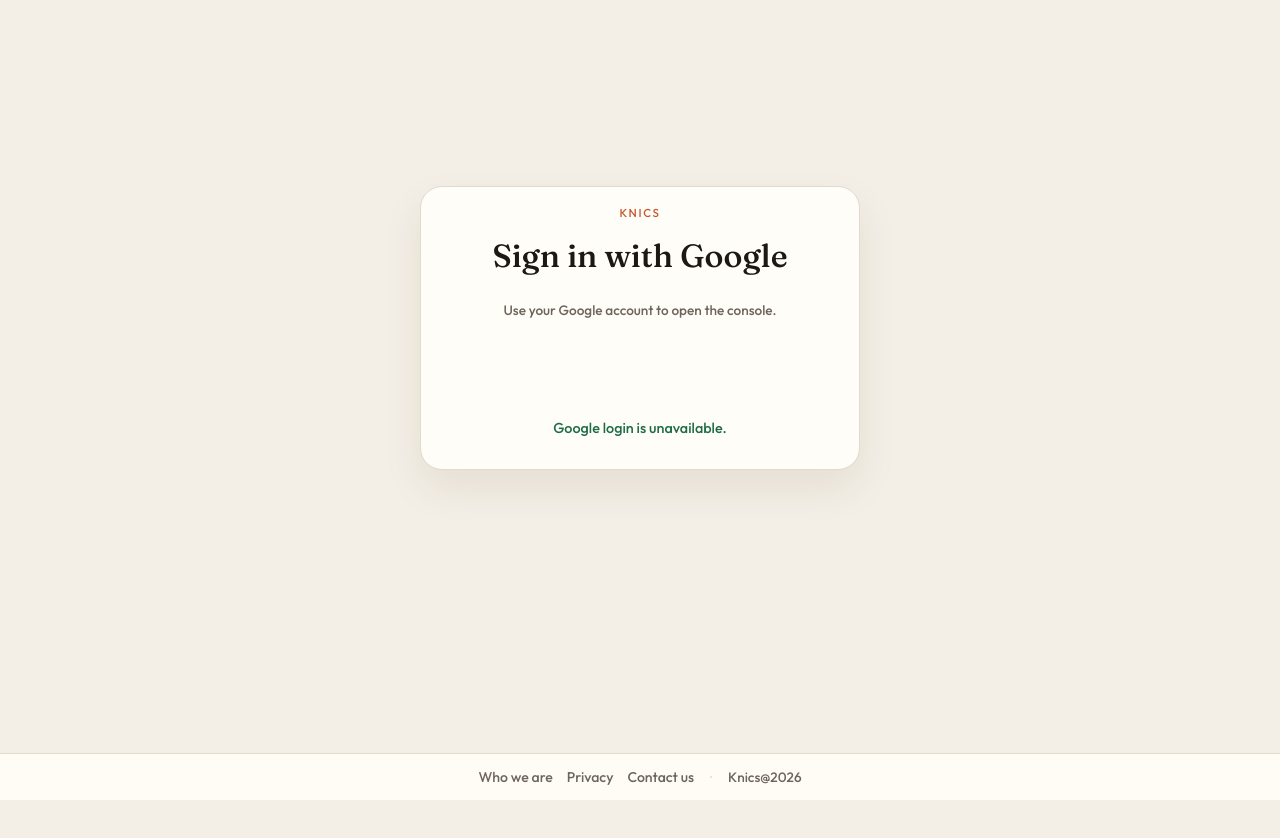
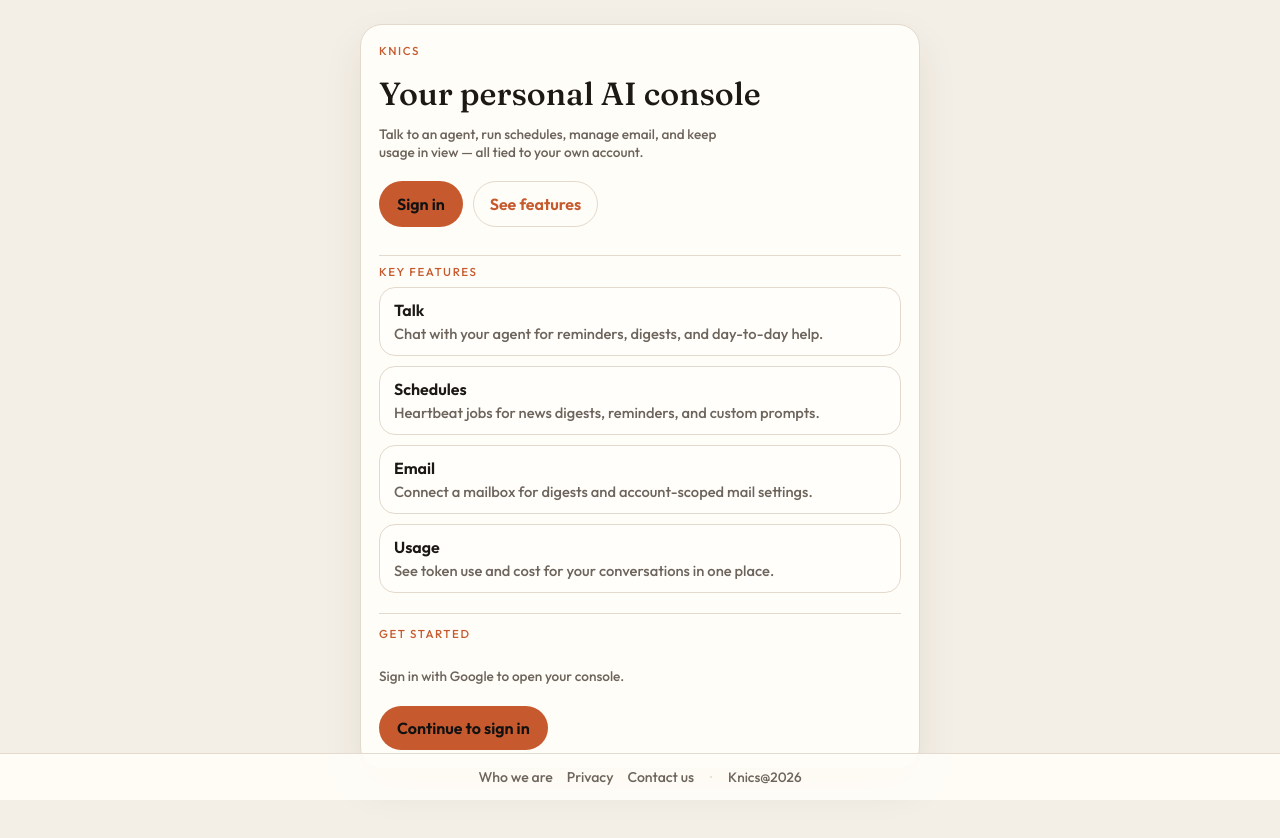
Before and after one commit to kisstronics/claw-bot, a plain HTML site: page web/index.html in a window 1280 px wide. Before the commit the page ends 800 px from the top, so only its background shows below. Drawn offline with Linux system fonts and the light colour scheme; files that its build step writes are made by us from their sources; no server answers; files whose address does not match are found by name.

Commit message:
added home pages

```diff
--- a/web/app.js
+++ b/web/app.js
@@ -177,23 +177,29 @@ $("user-sheet")?.addEventListener("click", (event) => {
 $("brand-user")?.addEventListener("click", openUserSheet);
 
 function showPublicPage(page) {
+  const next = page || "home";
   const loginCard = $("login-card");
-  if (loginCard) loginCard.hidden = Boolean(page);
-  ["about", "privacy", "contact"].forEach((name) => {
+  if (loginCard) loginCard.hidden = next !== "login";
+  ["home", "about", "privacy", "contact"].forEach((name) => {
     const node = $(`public-${name}`);
-    if (node) node.hidden = name !== page;
+    if (node) node.hidden = name !== next;
   });
+  if (next === "login") mountGoogleLogin();
 }
 
 function hidePublicPages() {
-  showPublicPage(null);
+  showPublicPage("home");
 }
 
 document.querySelectorAll(".footer-link[data-panel]").forEach((button) => {
   button.addEventListener("click", () => show(button.dataset.panel));
 });
-document.querySelectorAll(".footer-link[data-public]").forEach((button) => {
-  button.addEventListener("click", () => showPublicPage(button.dataset.public));
+document.querySelectorAll("[data-public]").forEach((button) => {
+  button.addEventListener("click", (event) => {
+    if (button.tagName === "A" && button.getAttribute("href")?.startsWith("#")) return;
+    event.preventDefault();
+    showPublicPage(button.dataset.public);
+  });
 });
 document.querySelectorAll("[data-public-back]").forEach((button) => {
   button.addEventListener("click", hidePublicPages);
@@ -237,10 +243,9 @@ function showGate() {
   document.body.classList.remove("authed");
   closeMenu();
   closeUserSheet();
-  hidePublicPages();
   const slot = $("google-login");
   if (slot) slot.dataset.ready = "";
-  mountGoogleLogin();
+  showPublicPage("home");
 }
 
 function loadGoogleScript() {
--- a/web/index.html
+++ b/web/index.html
@@ -11,7 +11,43 @@
 </head>
 <body>
   <div id="gate" class="gate">
-    <div class="card login-card" id="login-card">
+    <article class="card public-card home-card" id="public-home">
+      <p class="eyebrow">Knics</p>
+      <h1>Your personal AI console</h1>
+      <p class="note home-lede">Talk to an agent, run schedules, manage email, and keep usage in view — all tied to your own account.</p>
+      <div class="home-actions">
+        <button type="button" class="primary-cta" data-public="login">Sign in</button>
+        <a class="ghost-cta" href="#home-features">See features</a>
+      </div>
+      <div class="home-features" id="home-features">
+        <p class="eyebrow">Key features</p>
+        <ul class="feature-list">
+          <li>
+            <strong>Talk</strong>
+            <span>Chat with your agent for reminders, digests, and day-to-day help.</span>
+          </li>
+          <li>
+            <strong>Schedules</strong>
+            <span>Heartbeat jobs for news digests, reminders, and custom prompts.</span>
+          </li>
+          <li>
+            <strong>Email</strong>
+            <span>Connect a mailbox for digests and account-scoped mail settings.</span>
+          </li>
+          <li>
+            <strong>Usage</strong>
+            <span>See token use and cost for your conversations in one place.</span>
+          </li>
+        </ul>
+      </div>
+      <div class="home-close">
+        <p class="eyebrow">Get started</p>
+        <p class="note">Sign in with Google to open your console.</p>
+        <button type="button" class="primary-cta" data-public="login">Continue to sign in</button>
+      </div>
+    </article>
+    <div class="card login-card" id="login-card" hidden>
+      <button type="button" class="ghost public-back" data-public-back>Back to home</button>
       <p class="eyebrow">Knics</p>
       <h1>Sign in with Google</h1>
       <p class="note">Use your Google account to open the console.</p>
@@ -19,7 +55,7 @@
       <p id="login-status" class="status"></p>
     </div>
     <article class="card public-card" id="public-about" hidden>
-      <button type="button" class="ghost public-back" data-public-back>Back to sign in</button>
+      <button type="button" class="ghost public-back" data-public-back>Back to home</button>
       <p class="eyebrow">About</p>
       <h1>Who we are</h1>
       <div class="prose">
@@ -28,7 +64,7 @@
       </div>
     </article>
     <article class="card public-card" id="public-privacy" hidden>
-      <button type="button" class="ghost public-back" data-public-back>Back to sign in</button>
+      <button type="button" class="ghost public-back" data-public-back>Back to home</button>
       <p class="eyebrow">Legal</p>
       <h1>Privacy</h1>
       <div class="prose">
@@ -38,7 +74,7 @@
       </div>
     </article>
     <article class="card public-card" id="public-contact" hidden>
-      <button type="button" class="ghost public-back" data-public-back>Back to sign in</button>
+      <button type="button" class="ghost public-back" data-public-back>Back to home</button>
       <p class="eyebrow">Support</p>
       <h1>Contact us</h1>
       <div class="prose">
--- a/web/styles.css
+++ b/web/styles.css
@@ -245,13 +245,78 @@ body:not(.authed) #shell { display: none !important; }
   justify-items: start;
   text-align: left;
 }
+.home-card {
+  width: min(560px, 100%);
+}
 .public-card[hidden],
 .login-card[hidden] { display: none !important; }
-.public-card .public-back { justify-self: start; margin-bottom: 4px; }
+.public-card .public-back,
+.login-card .public-back { justify-self: start; margin-bottom: 4px; }
 .public-card .prose { width: 100%; }
 .login-card h1,
 .public-card h1 { font-size: 2rem; }
 .login-card .note { max-width: 36ch; }
+.home-lede { max-width: 42ch; margin: 0; }
+.home-actions {
+  display: flex;
+  flex-wrap: wrap;
+  gap: 10px;
+  margin: 8px 0 4px;
+}
+.primary-cta {
+  border: 0;
+  border-radius: 999px;
+  padding: 12px 18px;
+  background: var(--accent);
+  color: #111;
+  font: inherit;
+  font-weight: 640;
+  cursor: pointer;
+}
+.ghost-cta {
+  display: inline-flex;
+  align-items: center;
+  border-radius: 999px;
+  padding: 12px 16px;
+  border: 1px solid var(--line);
+  color: var(--ink);
+  text-decoration: none;
+  font-weight: 560;
+}
+.home-features {
+  width: 100%;
+  margin-top: 12px;
+  padding-top: 8px;
+  border-top: 1px solid var(--line);
+}
+.feature-list {
+  list-style: none;
+  margin: 8px 0 0;
+  padding: 0;
+  display: grid;
+  gap: 10px;
+  width: 100%;
+}
+.feature-list li {
+  display: grid;
+  gap: 4px;
+  padding: 12px 14px;
+  border: 1px solid var(--line);
+  border-radius: 16px;
+  background: rgba(255, 255, 255, 0.35);
+  text-align: left;
+}
+.feature-list strong { font-weight: 640; }
+.feature-list span { color: var(--muted); font-size: 0.92rem; }
+.home-close {
+  width: 100%;
+  margin-top: 8px;
+  padding-top: 12px;
+  border-top: 1px solid var(--line);
+  display: grid;
+  gap: 8px;
+  justify-items: start;
+}
 .login-card a,
 .public-card a { color: var(--accent); }
 .google-login { min-height: 48px; display: grid; place-items: center; max-width: 100%; overflow: hidden; }
@@ -782,7 +847,8 @@ body:not(.authed) #shell { display: none !important; }
     max-width: 100%;
   }
   .login-card,
-  .public-card {
+  .public-card,
+  .home-card {
     width: 100%;
     max-width: 100%;
   }
```
